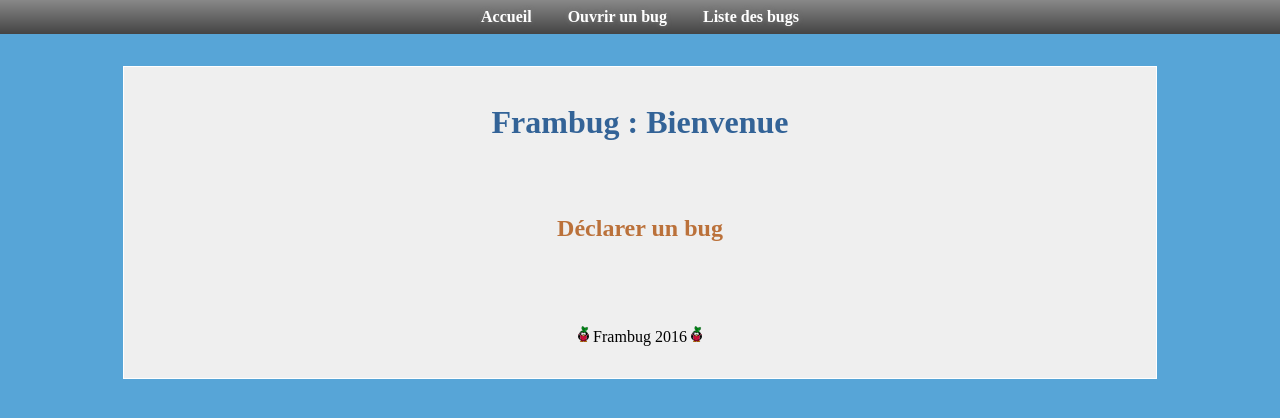
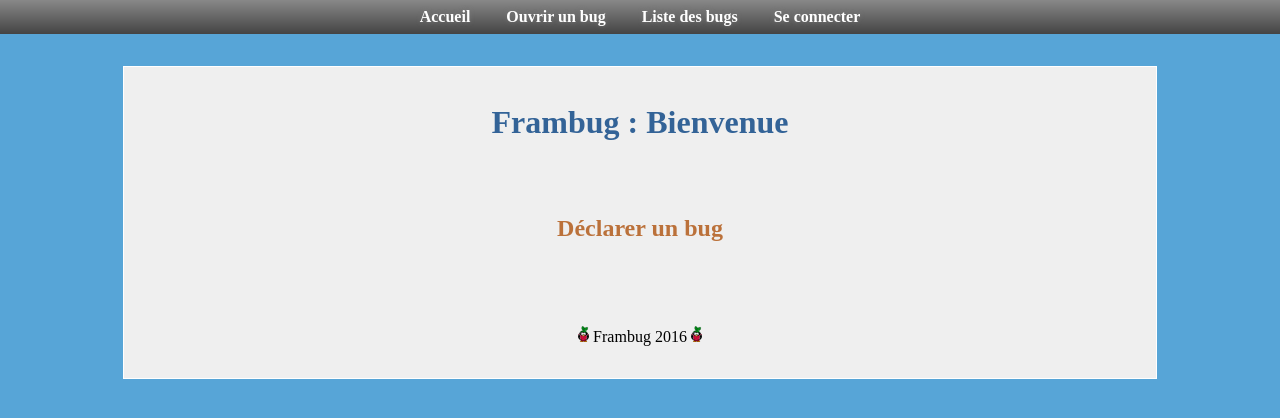
Before and after one commit to acidburn0zzz/frambug, a PHP site: page /index.php in a window 1280 px wide. Shown: the top 418 px of the page. Run offline with PHP 8.4, Linux system fonts and the light colour scheme; some libraries are stand-ins or nearby versions.

Commit message:
rename login.php to user.php

```diff
--- a/inc/begin.php
+++ b/inc/begin.php
@@ -49,6 +49,8 @@ include('functions.php');
 
 				<?php if ( isset($_SESSION['user_id']) ) { ?>
 				<li><a href="user.php" title="Mon profil">Mon profil</a></li>
+				<?php } else { ?>
+				<li><a href="user.php" title="Se connecter">Se connecter</a></li>
 				<?php } ?>
 
 			</ul>
```
Also changed, not shown: user.php (renamed from login.php).
